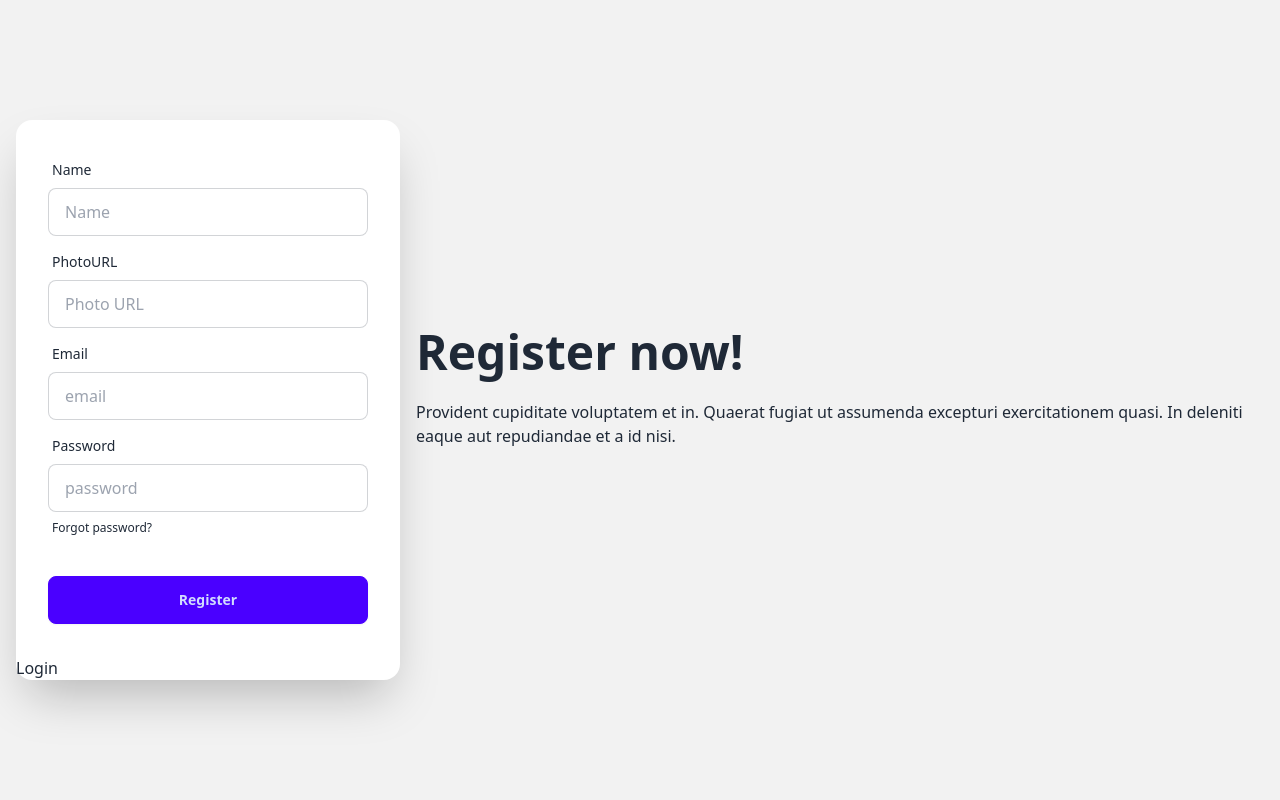
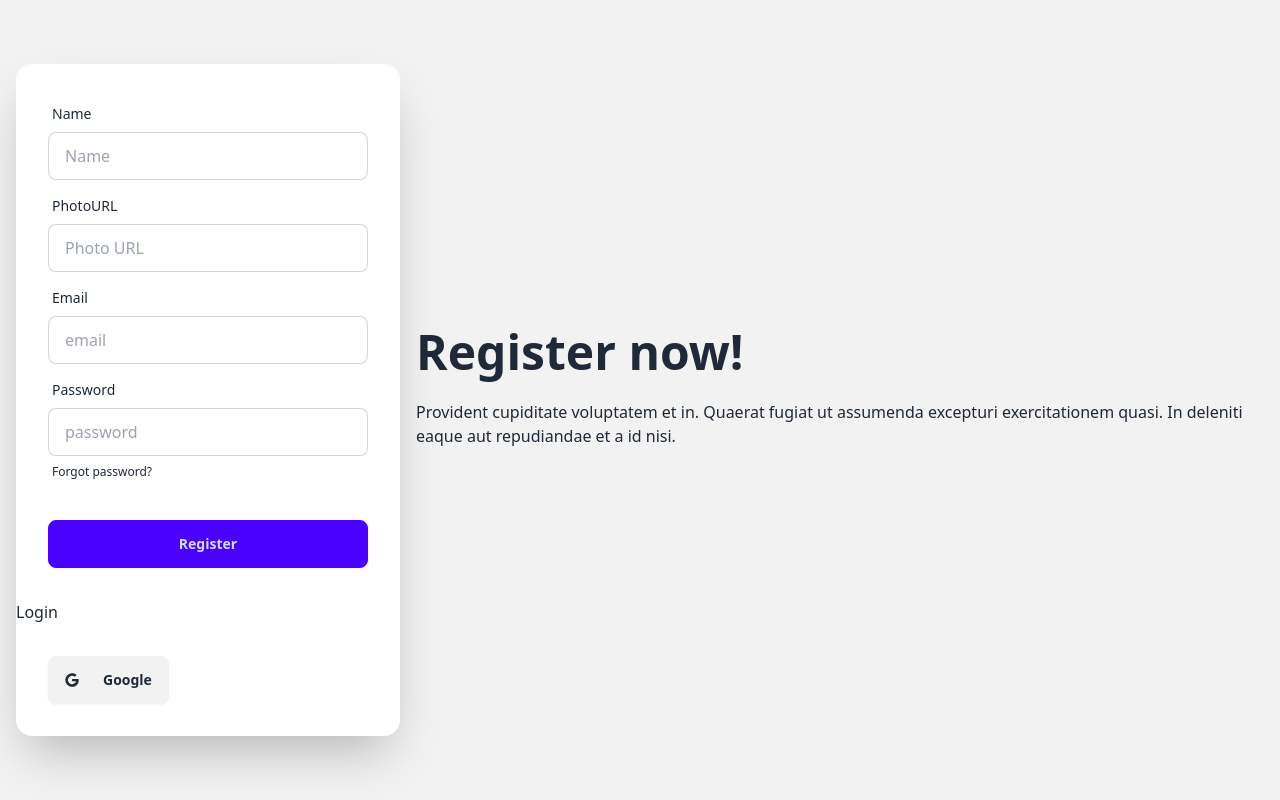
Before and after one commit to hasanalam24/Bristo-Boss-mile-12, a React (Vite) app: page /register in a window 1280 px wide. Built offline with nearby package versions, Linux system fonts and the light colour scheme; no server answers.

Commit message:
unique user email post data. email and username to the db

```diff
--- /dev/null
+++ b/src/Components/SocialLogin/SocialLogin.jsx
@@ -0,0 +1,40 @@
+import { FaGoogle } from "react-icons/fa";
+import useAuth from "../../Hooks/useAuth";
+import useAxiosCommon from "../../Hooks/useAxiosCommon";
+import { useNavigate } from "react-router-dom";
+
+const SocialLogin = () => {
+    const { googleSignIn } = useAuth()
+    const navigate = useNavigate()
+    const axiosCommon = useAxiosCommon()
+
+    const handleGoogleSignIn = () => {
+        googleSignIn()
+            .then(result => {
+                console.log(result.user)
+                const userInfo = {
+                    email: result.user?.email,
+                    name: result.user?.displayName
+                }
+                axiosCommon.post('/users', userInfo)
+                    .then(res => {
+                        console.log(res.data)
+                        navigate('/')
+                    })
+            })
+
+    }
+
+    return (
+        <div className="p-8">
+            <div>
+                <button onClick={handleGoogleSignIn} className="btn">
+                    <FaGoogle className="mr-4"></FaGoogle>
+                    Google
+                </button>
+            </div>
+        </div>
+    );
+};
+
+export default SocialLogin;
--- a/src/Pages/Login/Login.jsx
+++ b/src/Pages/Login/Login.jsx
@@ -3,6 +3,7 @@ import { loadCaptchaEnginge, LoadCanvasTemplate, validateCaptcha } from 'react-s
 import { AuthContext } from '../../Providers/AuthProvider';
 import { Link, useLocation, useNavigate } from 'react-router-dom';
 import { Helmet } from 'react-helmet-async';
+import SocialLogin from '../../Components/SocialLogin/SocialLogin';
 
 const Login = () => {
 
@@ -91,6 +92,10 @@ const Login = () => {
                             </div>
                         </form>
                         <Link to="/register">Register</Link>
+
+                        <div className="divider"></div>
+
+                        <SocialLogin></SocialLogin>
                     </div>
                 </div>
 
--- a/src/Pages/Register/Register.jsx
+++ b/src/Pages/Register/Register.jsx
@@ -5,6 +5,7 @@ import { useForm } from "react-hook-form";
 import { Helmet } from "react-helmet-async";
 import Swal from "sweetalert2";
 import useAxiosCommon from "../../Hooks/useAxiosCommon";
+import SocialLogin from "../../Components/SocialLogin/SocialLogin";
 
 
 
@@ -140,6 +141,8 @@ const Register = () => {
                             </div>
                         </form>
                         <Link to="/login">Login</Link>
+
+                        <SocialLogin></SocialLogin>
                     </div>
                 </div>
 
--- a/src/Providers/AuthProvider.jsx
+++ b/src/Providers/AuthProvider.jsx
@@ -1,8 +1,11 @@
 import { createContext, useEffect, useState } from "react";
-import { createUserWithEmailAndPassword, getAuth, onAuthStateChanged, signInWithEmailAndPassword, signOut, updateProfile } from "firebase/auth";
+import { GoogleAuthProvider, createUserWithEmailAndPassword, getAuth, onAuthStateChanged, signInWithEmailAndPassword, signInWithPopup, signOut, updateProfile } from "firebase/auth";
 import app from "../Firebase/firebase.config";
 export const AuthContext = createContext(null)
 const auth = getAuth(app);
+
+
+const googleProvider = new GoogleAuthProvider()
 
 const AuthProvider = ({ children }) => {
     const [user, setUser] = useState(null)
@@ -19,6 +22,14 @@ const AuthProvider = ({ children }) => {
     const signInUser = (email, password) => {
         setLoading(true)
         return signInWithEmailAndPassword(auth, email, password)
+    }
+
+    //google Login
+
+    const googleSignIn = () => {
+        setLoading(true)
+        return signInWithPopup(auth, googleProvider)
+
     }
 
     //logout
@@ -52,6 +63,7 @@ const AuthProvider = ({ children }) => {
         signInUser,
         signOutUser,
         userUpdateProfile,
+        googleSignIn,
     }
     return (
         <AuthContext.Provider value={authInfo}>
--- a/src/Routes/Routes.jsx
+++ b/src/Routes/Routes.jsx
@@ -45,7 +45,9 @@ export const router = createBrowserRouter([
     },
     {
         path: '/dashboard',
-        element: <Dashboard></Dashboard>,
+        element: <PrivateRoute>
+            <Dashboard></Dashboard>
+        </PrivateRoute>,
         children: [
             {
                 path: 'cart',
```
